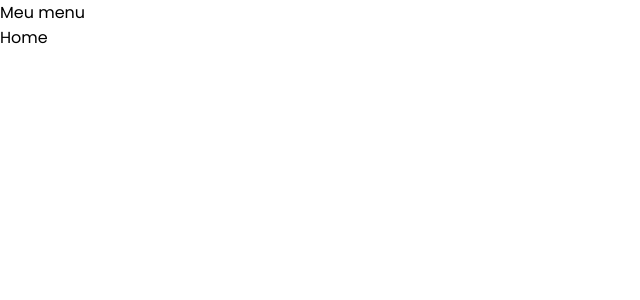
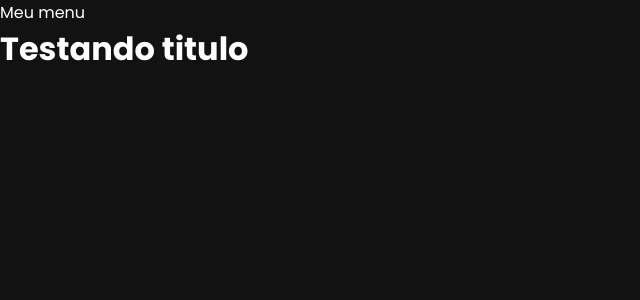
Before and after one commit to edublkc/conexao, a React (Create React App) app: page / in a window 1280 px wide. Shown: the top 300 px of the page, without its empty margins (0-640 px from the left). Built offline with nearby package versions, Linux system fonts and the light colour scheme.

Commit message:
Config themes

```diff
--- a/src/pages/Home/index.tsx
+++ b/src/pages/Home/index.tsx
@@ -3,7 +3,7 @@ import { Container } from "./styled"
 export function Home() {
     return (
         <Container>
-            Home
+            <h1>Testando titulo</h1>
         </Container>
     )
 }
--- a/src/styles/global.ts
+++ b/src/styles/global.ts
@@ -1,4 +1,5 @@
 import { createGlobalStyle } from "styled-components";
+import { themes } from "./themes";
 
 export const GlobalStyle = createGlobalStyle`
     *{
@@ -9,6 +10,12 @@ export const GlobalStyle = createGlobalStyle`
 
     body{
         font-family:'Poppins',sans-serif;
+        background-color:${themes.dark.bg}
+    }
+
+    body,a,input{
+        color:${themes.dark.text} ;
+
     }
 
     a{
--- /dev/null
+++ b/src/styles/themes.ts
@@ -0,0 +1,6 @@
+export const themes = {
+    dark: {
+        bg: "#121212",
+        text: '#fff'
+    }
+}
```
